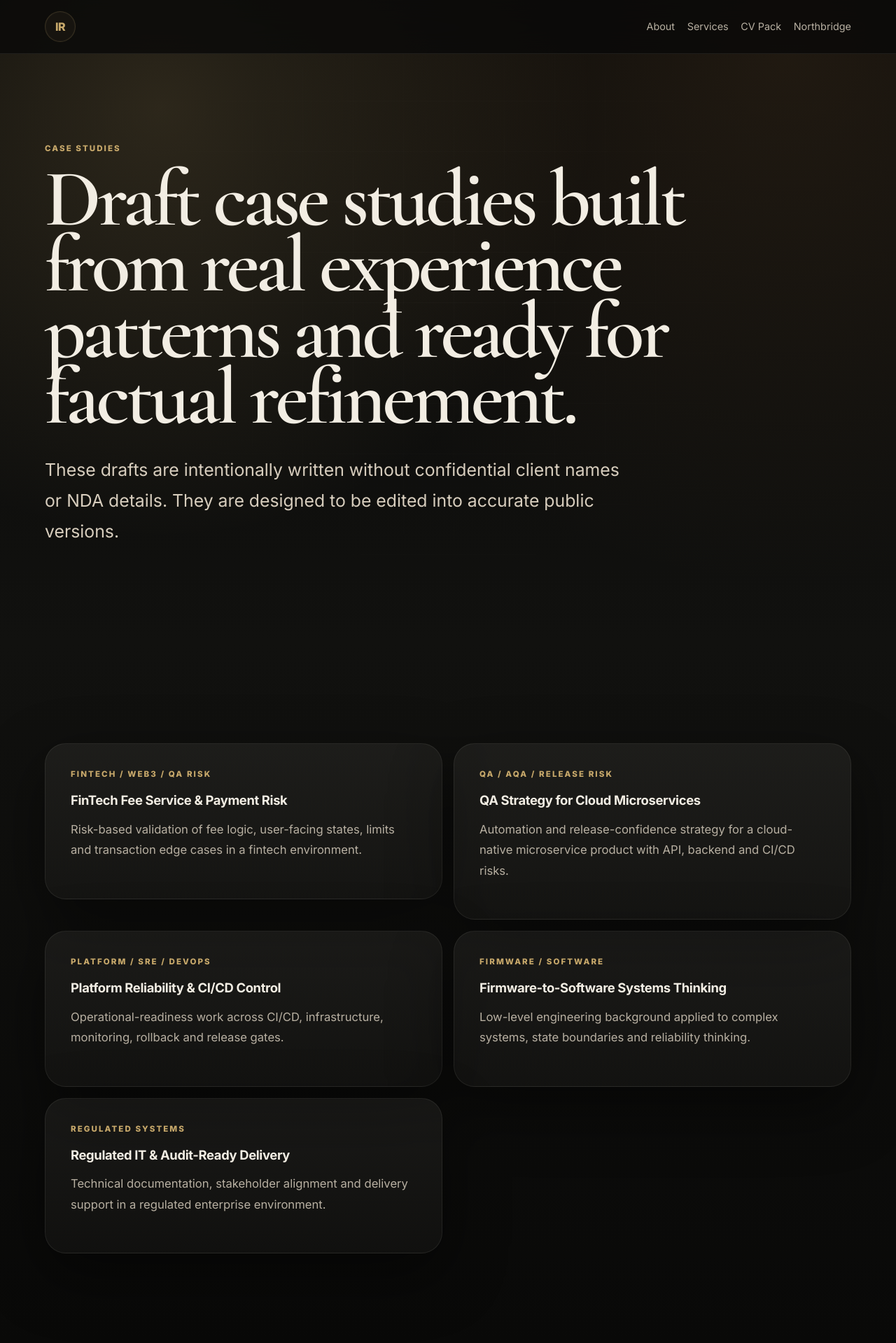
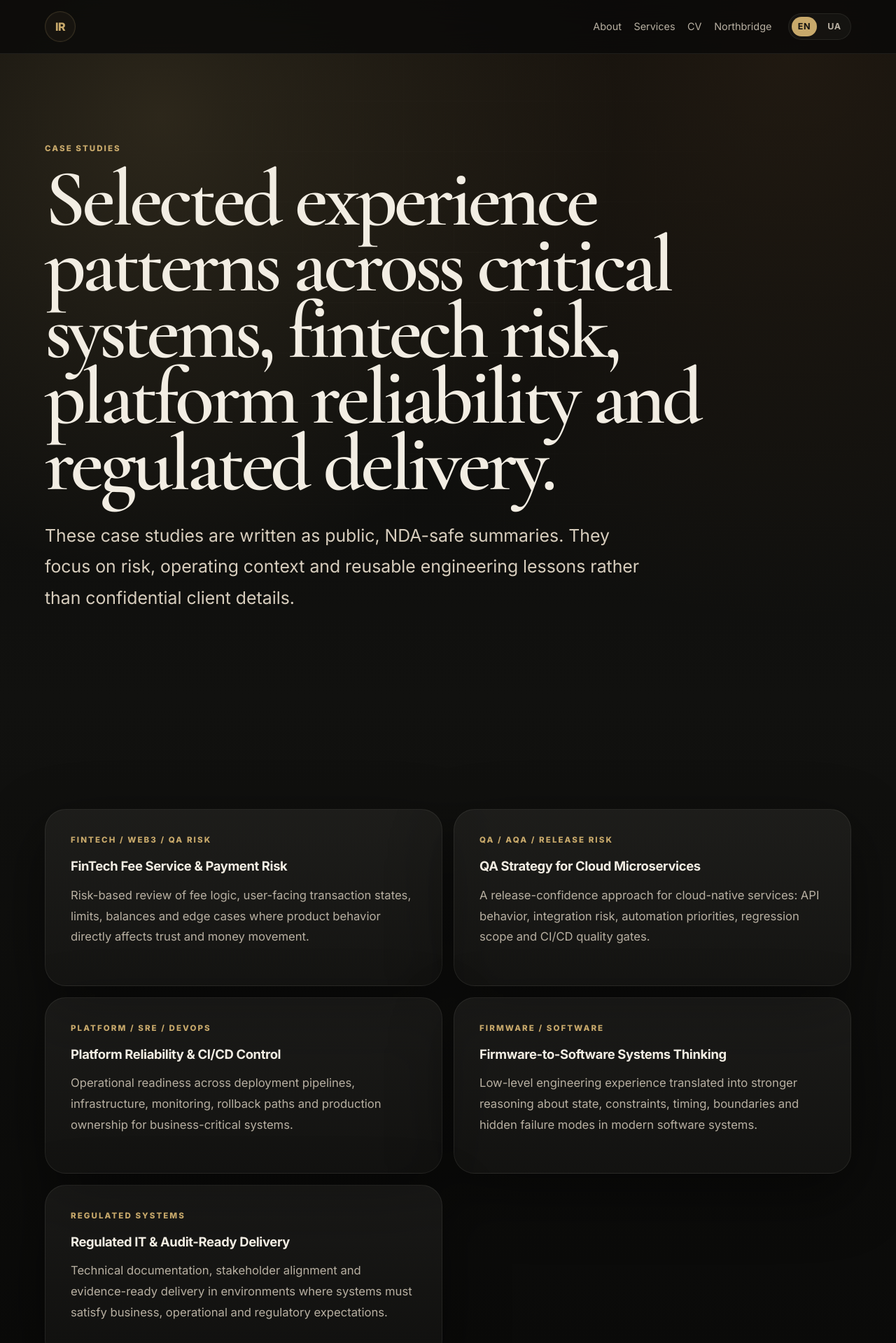
Before and after one commit to IRozinko/ivan-rozinko-site, a Next.js app: page /case-studies in a window 1280 px wide. Shown: the top 1919 px of the page at 70% size. Built offline with nearby package versions, Linux system fonts and the light colour scheme.

Commit message:
Polish case studies page copy and add language switch

```diff
--- a/app/case-studies/page.tsx
+++ b/app/case-studies/page.tsx
@@ -1,19 +1,19 @@
 const cases = [
-  ['FinTech Fee Service & Payment Risk', 'Risk-based validation of fee logic, user-facing states, limits and transaction edge cases in a fintech environment.', 'FinTech / Web3 / QA Risk'],
-  ['QA Strategy for Cloud Microservices', 'Automation and release-confidence strategy for a cloud-native microservice product with API, backend and CI/CD risks.', 'QA / AQA / Release Risk'],
-  ['Platform Reliability & CI/CD Control', 'Operational-readiness work across CI/CD, infrastructure, monitoring, rollback and release gates.', 'Platform / SRE / DevOps'],
-  ['Firmware-to-Software Systems Thinking', 'Low-level engineering background applied to complex systems, state boundaries and reliability thinking.', 'Firmware / Software'],
-  ['Regulated IT & Audit-Ready Delivery', 'Technical documentation, stakeholder alignment and delivery support in a regulated enterprise environment.', 'Regulated Systems'],
+  ['FinTech Fee Service & Payment Risk', 'Risk-based review of fee logic, user-facing transaction states, limits, balances and edge cases where product behavior directly affects trust and money movement.', 'FinTech / Web3 / QA Risk'],
+  ['QA Strategy for Cloud Microservices', 'A release-confidence approach for cloud-native services: API behavior, integration risk, automation priorities, regression scope and CI/CD quality gates.', 'QA / AQA / Release Risk'],
+  ['Platform Reliability & CI/CD Control', 'Operational readiness across deployment pipelines, infrastructure, monitoring, rollback paths and production ownership for business-critical systems.', 'Platform / SRE / DevOps'],
+  ['Firmware-to-Software Systems Thinking', 'Low-level engineering experience translated into stronger reasoning about state, constraints, timing, boundaries and hidden failure modes in modern software systems.', 'Firmware / Software'],
+  ['Regulated IT & Audit-Ready Delivery', 'Technical documentation, stakeholder alignment and evidence-ready delivery in environments where systems must satisfy business, operational and regulatory expectations.', 'Regulated Systems'],
 ];
 
 export default function CaseStudiesPage() {
   return (
     <main>
-      <nav className="nav"><a className="brand" href="/">IR</a><div><a href="/about">About</a><a href="/services">Services</a><a href="/cv">CV Pack</a><a href="/northbridge">Northbridge</a></div></nav>
+      <nav className="nav"><a className="brand" href="/">IR</a><div><a href="/about">About</a><a href="/services">Services</a><a href="/cv">CV</a><a href="/northbridge">Northbridge</a><span className="langSwitch"><a className="active" href="/case-studies">EN</a><a href="/ua">UA</a></span></div></nav>
       <section className="section hero">
         <div className="eyebrow">Case studies</div>
-        <h1>Draft case studies built from real experience patterns and ready for factual refinement.</h1>
-        <p className="lead">These drafts are intentionally written without confidential client names or NDA details. They are designed to be edited into accurate public versions.</p>
+        <h1>Selected experience patterns across critical systems, fintech risk, platform reliability and regulated delivery.</h1>
+        <p className="lead">These case studies are written as public, NDA-safe summaries. They focus on risk, operating context and reusable engineering lessons rather than confidential client details.</p>
       </section>
       <section className="section grid two">
         {cases.map(([title, text, tag]) => (
```
